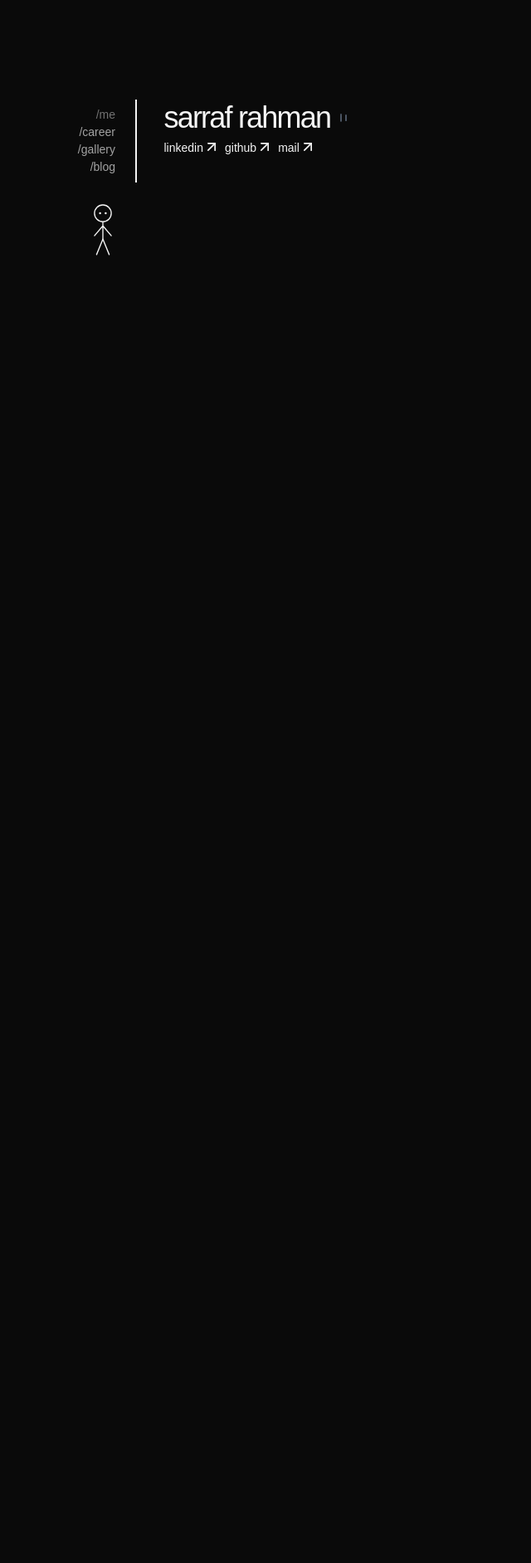
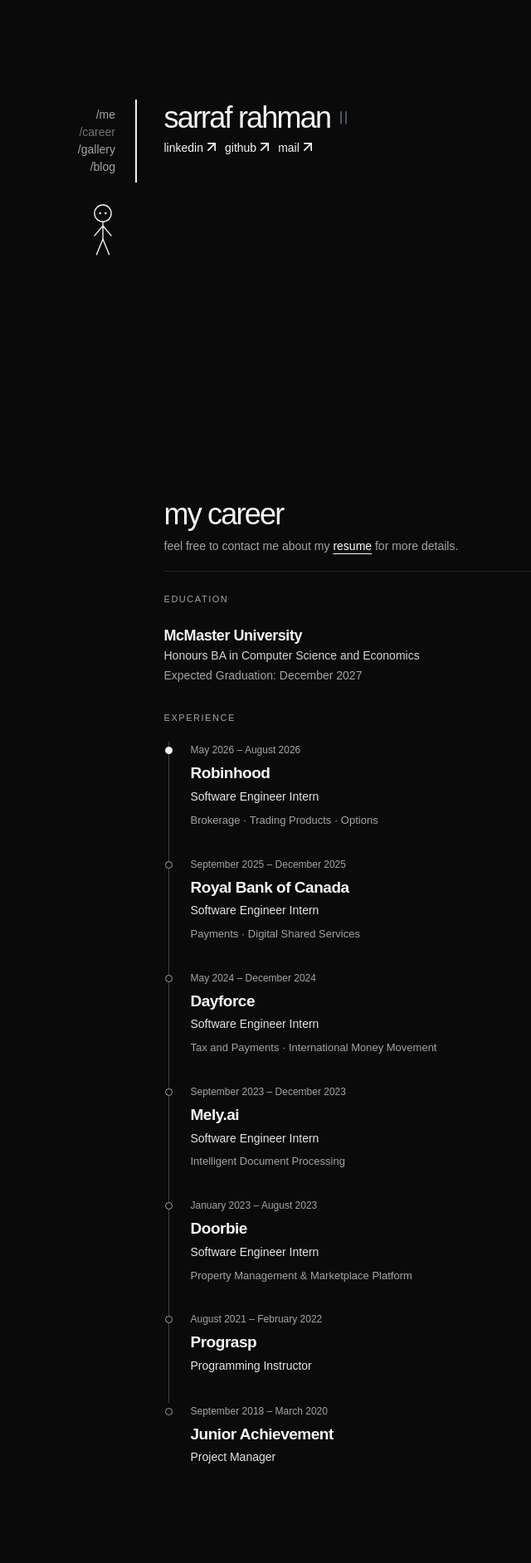
Before and after one commit to srrfrhmn/my-portfolio, a Next.js app: page / in a window 1280 px wide. Shown: the part 200-2084 px from the top of the page at 83% size, without its empty margins (145-785 px from the left). Before the commit the page ends 800 px from the top, so only its background shows below. Built offline with nearby package versions, Linux system fonts and the light colour scheme.

Commit message:
Combine portfolio sections into one scrolling page

```diff
--- a/next.config.js
+++ b/next.config.js
@@ -2,4 +2,9 @@
 module.exports = {
   reactStrictMode: true,
   turbopack: {},
+  async redirects() {
+    return ['career', 'gallery', 'blog'].map((section) => ({
+      source: `/${section}`, destination: `/#${section}`, permanent: false,
+    }))
+  },
 }
--- a/src/pages/career.tsx
+++ b/src/components/CareerSection.tsx
@@ -45,8 +45,8 @@
 
 export default function Career() {
   return (
-    <main id="main-content" className="main-cont">
-      <h1 className="default-font mb-2 text-4xl tracking-tighter">my career</h1>
+    <section id="career" className="portfolio-section" aria-labelledby="career-title">
+      <h2 id="career-title" className="default-font mb-2 text-4xl tracking-tighter">my career</h2>
       <p className="text-neutral-400 text-sm">
         feel free to contact me about my{' '}
         <a className="text-white underline underline-offset-4" href="mailto:srrfrhmn@gmail.com">resume</a>{' '}
@@ -67,6 +67,6 @@
           {positions.map((position) => <WorkItem key={position.company} {...position} />)}
         </ol>
       </section>
-    </main>
+    </section>
   )
 }
--- a/src/pages/gallery.tsx
+++ b/src/components/GallerySection.tsx
@@ -30,9 +30,9 @@
 
     return (
       <>
-        <main id="main-content" className="main-cont">
+        <section id="gallery" className="portfolio-section" aria-labelledby="gallery-title">
             <div className='text-left'>
-                <h1 className='default-font mb-2 text-4xl tracking-tighter'> my gallery </h1>
+                <h2 id="gallery-title" className='default-font mb-2 text-4xl tracking-tighter'> my gallery </h2>
             </div>
             <p className="default-font text-neutral-300 text-sm"><span className="text-neutral-500">
               i like to take photos and post them on </span> <a className="inline-flex items-center underline underline-offset-4 hover:text-white" href="https://vsco.co/srrfrhmn/gallery" target="_blank" rel="noopener noreferrer">vsco<FiArrowUpRight size={20} aria-hidden="true" /></a><span className="text-neutral-500">.</span>
@@ -51,7 +51,7 @@
                 ))}
             </div>
 
-        </main>
+        </section>
       </>
     )
 }
--- a/src/components/Navigation.tsx
+++ b/src/components/Navigation.tsx
@@ -1,20 +1,46 @@
 import Link from 'next/link'
 import { useRouter } from 'next/router'
 import NavStickman from './NavStickman'
+import { useEffect, useState } from 'react'
 
 const links = [
-  { href: '/', label: '/me' },
-  { href: '/career', label: '/career' },
-  { href: '/gallery', label: '/gallery' },
-  { href: '/blog', label: '/blog' },
+  { href: 'me', label: '/me' },
+  { href: 'career', label: '/career' },
+  { href: 'gallery', label: '/gallery' },
+  { href: 'blog', label: '/blog' },
 ]
 
 export default function Navigation() {
   const { pathname } = useRouter()
+  const [active, setActive] = useState('me')
+  useEffect(() => {
+    if (pathname !== '/') return
+    let frame = 0
+    const update = () => {
+      cancelAnimationFrame(frame)
+      frame = requestAnimationFrame(() => {
+        const threshold = window.innerWidth <= 640 ? 120 : window.innerHeight * 0.42
+        let current = 'me'
+        for (const { href } of links) {
+          if ((document.getElementById(href)?.getBoundingClientRect().top ?? Infinity) <= threshold) current = href
+        }
+        if (window.scrollY > 0 && window.scrollY + window.innerHeight >= document.documentElement.scrollHeight - 2) current = 'blog'
+        setActive(current)
+      })
+    }
+    update()
+    window.addEventListener('scroll', update, { passive: true })
+    window.addEventListener('resize', update)
+    return () => {
+      cancelAnimationFrame(frame)
+      window.removeEventListener('scroll', update)
+      window.removeEventListener('resize', update)
+    }
+  }, [pathname])
   return (
     <nav className="portfolio-nav" aria-label="Main navigation">
       {links.map(({ href, label }) => (
-        <Link key={href} href={href} aria-current={pathname === href || (href !== '/' && pathname.startsWith(`${href}/`)) ? 'page' : undefined}>
+        <Link key={href} href={`/#${href}`} aria-current={(pathname === '/' ? active === href : href === 'blog') ? 'location' : undefined}>
           {label}
         </Link>
       ))}
--- a/src/pages/blog/[slug].tsx
+++ b/src/pages/blog/[slug].tsx
@@ -34,7 +34,7 @@
         <hr className="page-divider" />
         <div className="blog-prose"><ReactMarkdown>{post.content}</ReactMarkdown></div>
       </article>
-      <Link className="blog-back" href="/blog">← all posts</Link>
+      <Link className="blog-back" href="/#blog">← all posts</Link>
     </main>
   )
 }
--- a/src/pages/blog/index.tsx
+++ /dev/null
@@ -1,29 +0,0 @@
-import type { GetStaticProps, InferGetStaticPropsType } from 'next'
-import Link from 'next/link'
-import PostDate from '@/components/PostDate'
-import { getAllPosts, type PostSummary } from '@/lib/posts'
-
-export const getStaticProps: GetStaticProps<{ posts: PostSummary[] }> = async () => ({
-  props: { posts: getAllPosts() },
-})
-
-export default function Blog({ posts }: InferGetStaticPropsType<typeof getStaticProps>) {
-  return (
-    <main id="main-content" className="main-cont">
-      <h1 className="text-4xl tracking-tighter">my blog</h1>
-      <hr className="page-divider" />
-      <ul className="blog-list">
-        {posts.map((post) => (
-          <li key={post.slug}>
-            <div className="blog-list-row">
-              <h2 className="text-xl tracking-tight">
-                <Link className="blog-post-link" href={`/blog/${post.slug}`}>{post.title}</Link>
-              </h2>
-              <p className="blog-date"><PostDate date={post.date} /></p>
-            </div>
-          </li>
-        ))}
-      </ul>
-    </main>
-  )
-}
--- a/src/pages/index.tsx
+++ b/src/pages/index.tsx
@@ -1,13 +1,39 @@
 import { FullName, AnimatedWave, Contact } from '@/lib/info'
+import type { GetStaticProps } from 'next'
+import Link from 'next/link'
+import CareerSection from '@/components/CareerSection'
+import GallerySection from '@/components/GallerySection'
+import PostDate from '@/components/PostDate'
+import { getAllPosts, type PostSummary } from '@/lib/posts'
 
-export default function Home() {
+export const getStaticProps: GetStaticProps<{ posts: PostSummary[] }> = async () => ({
+  props: { posts: getAllPosts() },
+})
+
+export default function Home({ posts }: { posts: PostSummary[] }) {
   return (
-    <main id="main-content" className="landing main-cont">
-      <h1 className="default-font text-4xl tracking-tighter flex items-center">
+    <main id="main-content" className="main-cont single-page">
+      <section id="me" className="landing" aria-labelledby="me-title">
+      <h1 id="me-title" className="default-font text-4xl tracking-tighter flex items-center">
         <FullName />
         <AnimatedWave />
       </h1>
       <Contact />
+      </section>
+      <CareerSection />
+      <GallerySection />
+      <section id="blog" className="portfolio-section" aria-labelledby="blog-title">
+        <h2 id="blog-title" className="text-4xl tracking-tighter">my blog</h2>
+        <hr className="page-divider" />
+        <ul className="blog-list">
+          {posts.map((post) => (
+            <li key={post.slug} className="blog-list-row">
+              <h3 className="text-xl tracking-tight"><Link className="blog-post-link" href={`/blog/${post.slug}`}>{post.title}</Link></h3>
+              <p className="blog-date"><PostDate date={post.date} /></p>
+            </li>
+          ))}
+        </ul>
+      </section>
     </main>
   )
 }
--- a/src/styles/globals.css
+++ b/src/styles/globals.css
@@ -8,12 +8,15 @@
 .page { width: min(36.25rem, calc(100% - 15rem)); margin: 0 auto; padding: var(--content-top) 0 6rem; }
 .portfolio-nav { position: fixed; top: var(--content-top); right: calc(50% + 20.625rem); display: flex; flex-direction: column; align-items: flex-end; gap: 0; padding: 0.5rem 1.5rem 0.5rem 0; border-right: 0.125rem solid #f5f5f5; font-size: 0.875rem; }
 .portfolio-nav a { color: #a3a3a3; padding: 0; line-height: 1.5; transition: color 150ms ease; }
-.portfolio-nav a:hover, .portfolio-nav a[aria-current='page'] { color: #fff; }
-.portfolio-nav a[aria-current='page'] { color: #737373; }
+.portfolio-nav a:hover, .portfolio-nav a[aria-current] { color: #fff; }
+.portfolio-nav a[aria-current] { color: #737373; }
 .nav-stickman { position: absolute; top: calc(100% + 1rem); right: 0.75rem; width: 3.375rem; height: 5.0625rem; color: #f5f5f5; pointer-events: none; }
 .main-cont { width: 100%; padding: 0; }
 .page-divider { border: 0; border-top: 0.0625rem solid #262626; margin: 1.25rem 0 1.5rem; }
 .landing { padding: 0; }
+.single-page .landing { min-height: calc(100svh - var(--content-top)); scroll-margin-top: var(--content-top); }
+.portfolio-section { padding-bottom: 7rem; scroll-margin-top: var(--content-top); }
+.portfolio-section:last-child { min-height: 60vh; }
 .page:has(.landing) { padding-bottom: 1.5rem; }
 html:has(.landing) { overflow-y: auto; scrollbar-gutter: stable; }
 .home-photo { display: block; width: auto; max-width: min(100%, 22.5rem); height: auto; max-height: max(6.25rem, calc(100svh - var(--content-top) - 8.75rem)); margin-top: 1.25rem; object-fit: contain; }
@@ -80,10 +83,12 @@
   .page { width: auto; max-width: none; margin: 0 1.25rem; padding: 0 0 max(2.5rem, env(safe-area-inset-bottom)); }
   .portfolio-nav { position: sticky; top: 0; left: auto; right: auto; z-index: 20; width: 100%; display: grid; grid-template-columns: repeat(4, minmax(0, 1fr)); align-items: stretch; gap: 0.25rem; padding: max(0.75rem, env(safe-area-inset-top)) 0 0.75rem; margin-bottom: 2.5rem; border-right: 0; border-bottom: 0.0625rem solid #262626; background: #0a0a0a; font-size: 0.875rem; }
   .portfolio-nav a { display: flex; align-items: center; justify-content: center; min-height: 2.75rem; padding: 0.5rem 0.25rem; border-radius: 0; }
-  .portfolio-nav a[aria-current='page'] { color: #fff; text-decoration: underline; text-underline-offset: 0.5rem; text-decoration-thickness: 1px; }
+  .portfolio-nav a[aria-current] { color: #fff; text-decoration: underline; text-underline-offset: 0.5rem; text-decoration-thickness: 1px; }
   .portfolio-nav a:hover { color: #fff; }
   .nav-stickman { display: none; }
   .main-cont { scroll-margin-top: 6rem; }
+  .single-page .landing { padding-top: 14vh; min-height: calc(100svh - 7rem); scroll-margin-top: 7rem; }
+  .portfolio-section { scroll-margin-top: 7rem; padding-bottom: 5rem; }
   .landing h1 { font-size: 2rem; flex-wrap: wrap; }
   .contact-links a { display: inline-flex; align-items: center; min-height: 2.75rem; }
   .home-photo { max-height: max(6.25rem, calc(100svh - 16.25rem)); margin-top: 0.75rem; }
```
